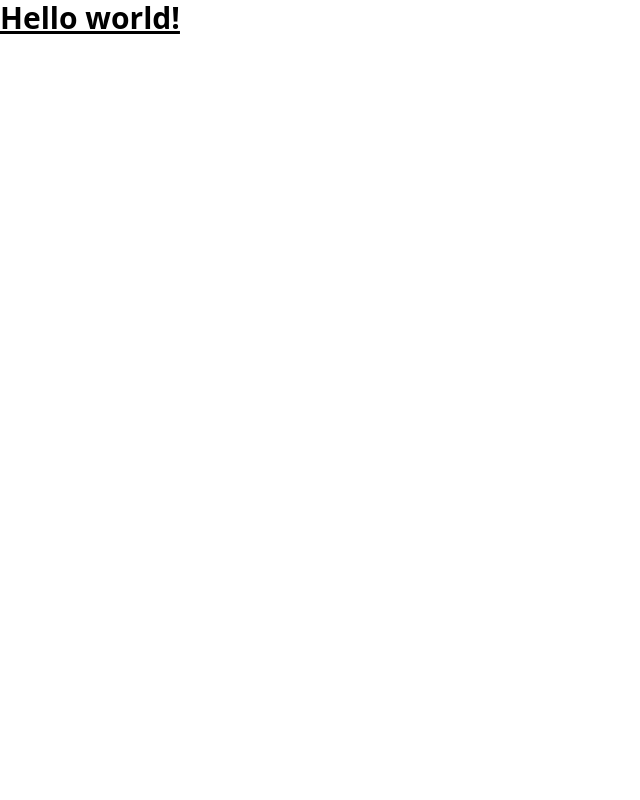
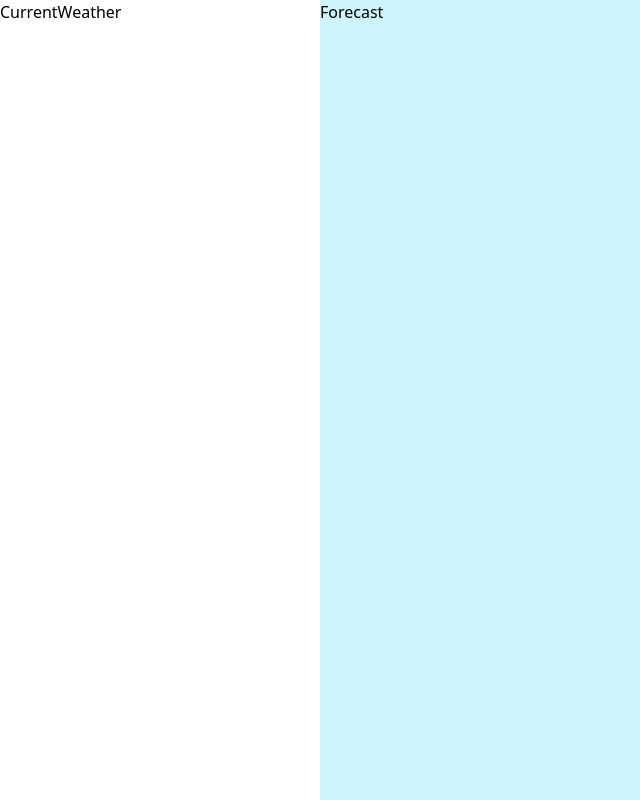
Before and after one commit to snguyen56/WeatherPulse, a React (Vite) app: page / in a window 1280 px wide. Shown: the whole page, without its empty margins (0-640 px from the left). Built offline with nearby package versions, Linux system fonts and the light colour scheme.

Commit message:
initial html structure

```diff
--- a/src/App.tsx
+++ b/src/App.tsx
@@ -1,9 +1,10 @@
-import Logo from "./assets/logo.svg";
-
+import CurrentWeather from "./components/layouts/CurrentWeather";
+import Forecast from "./components/layouts/Forecast";
 function App() {
   return (
-    <main>
-      <h1 className="text-3xl font-bold underline">Hello world!</h1>
+    <main className="flex h-screen w-screen flex-col lg:flex-row">
+      <CurrentWeather />
+      <Forecast />
     </main>
   );
 }
--- /dev/null
+++ b/src/components/layouts/CurrentWeather.tsx
@@ -0,0 +1,7 @@
+import Logo from "../../assets/logo.svg";
+
+export default function CurrentWeather() {
+  return (
+    <section className="h-1/4 lg:h-screen lg:w-1/4">CurrentWeather</section>
+  );
+}
--- /dev/null
+++ b/src/components/layouts/Forecast.tsx
@@ -0,0 +1,5 @@
+type Props = {};
+
+export default function Forecast({}: Props) {
+  return <section className="flex-1 bg-[#CDF5FD]">Forecast</section>;
+}
```
